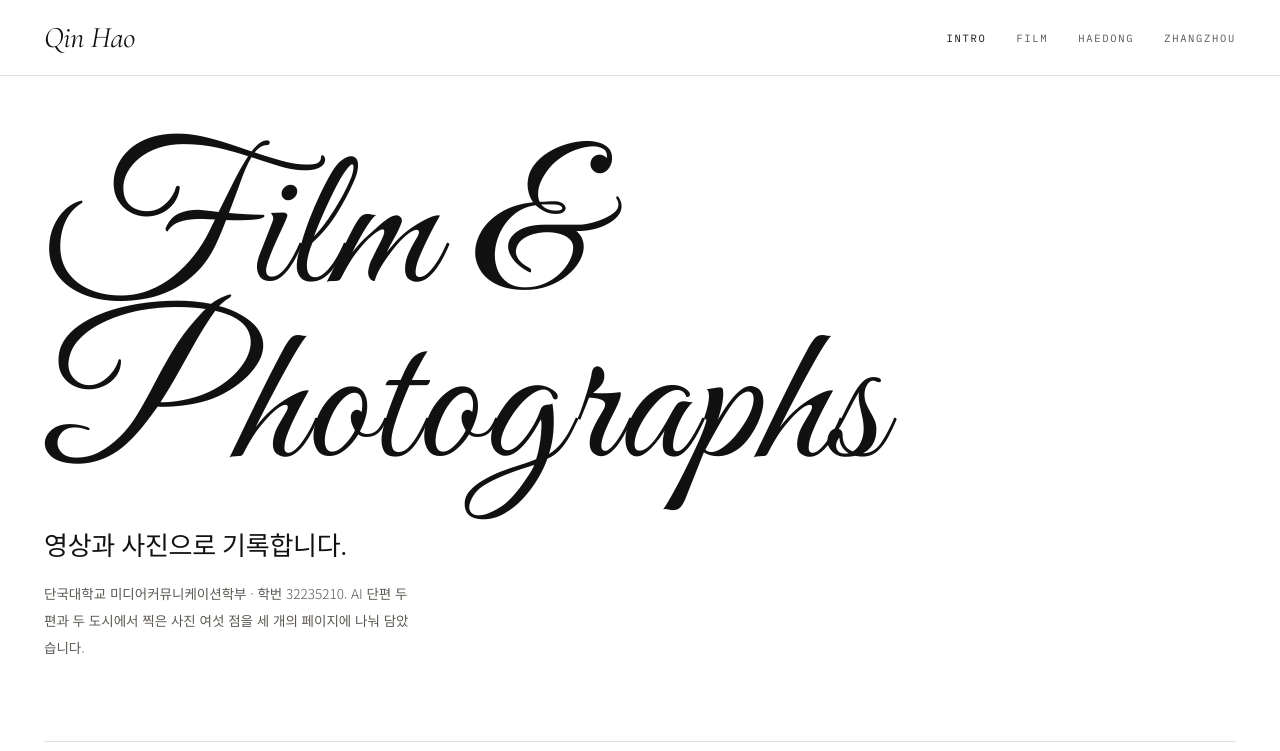
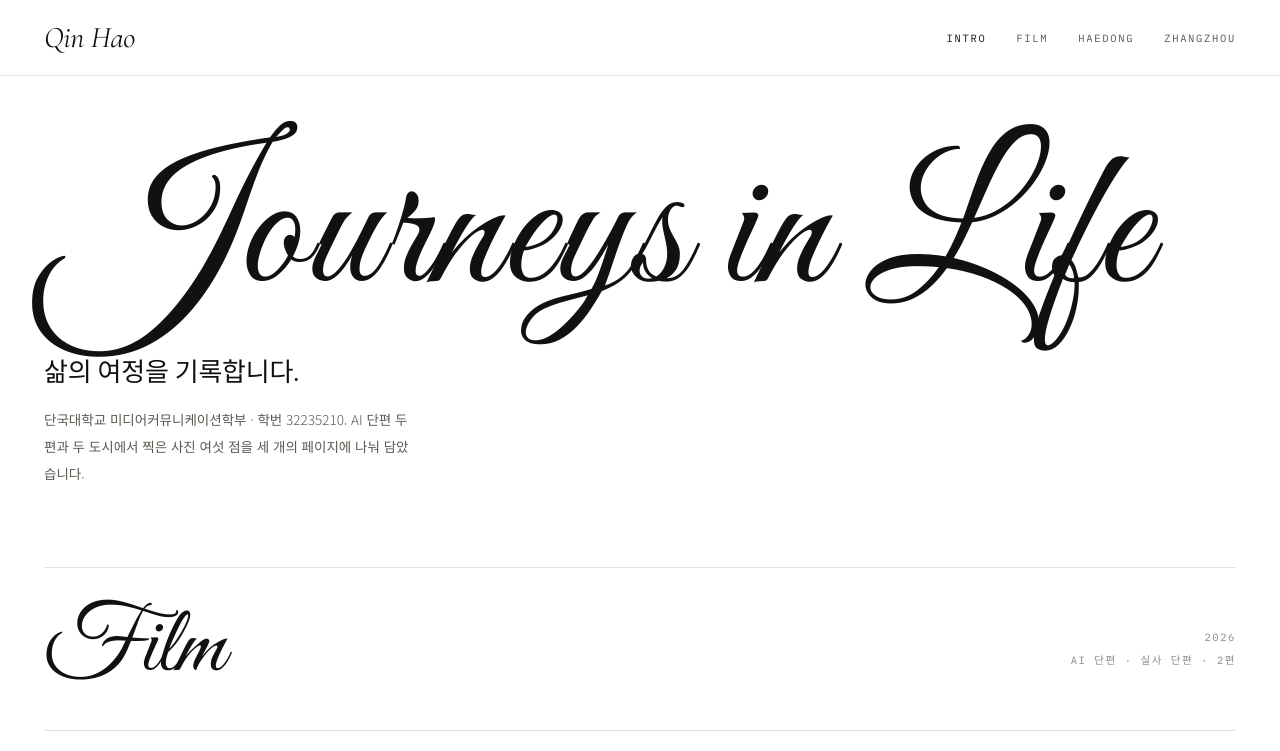
Before and after one commit to AVA-ash/qinhao-portfolio, a plain HTML site: page index.html in a window 1280 px wide. Shown: the top 751 px of the page. Drawn offline with nearby package versions, Linux system fonts and the light colour scheme.

Commit message:
home title: Journeys in Life

```diff
--- a/index.html
+++ b/index.html
@@ -1,7 +1,7 @@
 <!DOCTYPE html>
 <html lang="ko"><head><meta charset="utf-8">
 <meta name="viewport" content="width=device-width,initial-scale=1">
-<title>친하오 | 영상과 사진</title>
+<title>Journeys in Life | 친하오</title>
 <link rel="stylesheet" href="style.css"></head>
 <body>
 <header class="menu">
@@ -15,8 +15,8 @@
 </header>
 
 <section class="hero">
-  <h1 class="script up">Film &amp; Photographs</h1>
-  <p class="kr up d1">영상과 사진으로 기록합니다.</p>
+  <h1 class="script up">Journeys in Life</h1>
+  <p class="kr up d1">삶의 여정을 기록합니다.</p>
   <p class="lede up d2">단국대학교 미디어커뮤니케이션학부 · 학번 32235210. AI 단편 두 편과 두 도시에서 찍은 사진 여섯 점을 세 개의 페이지에 나눠 담았습니다.</p>
 </section>
 
```
